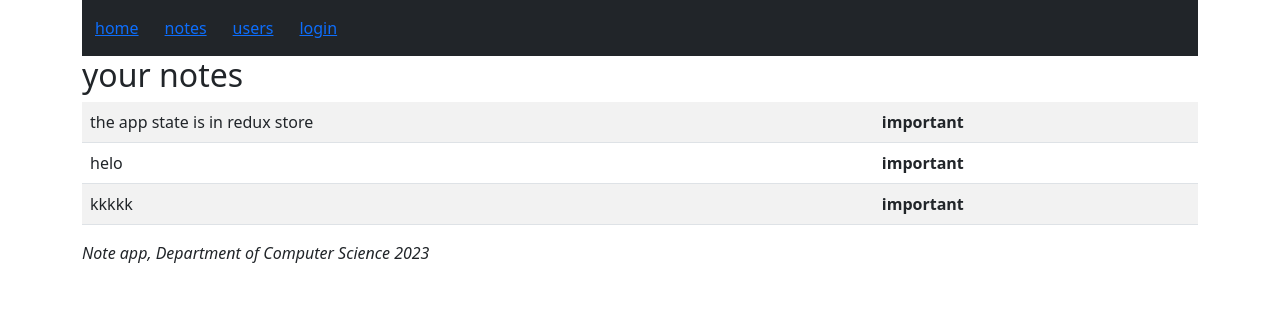
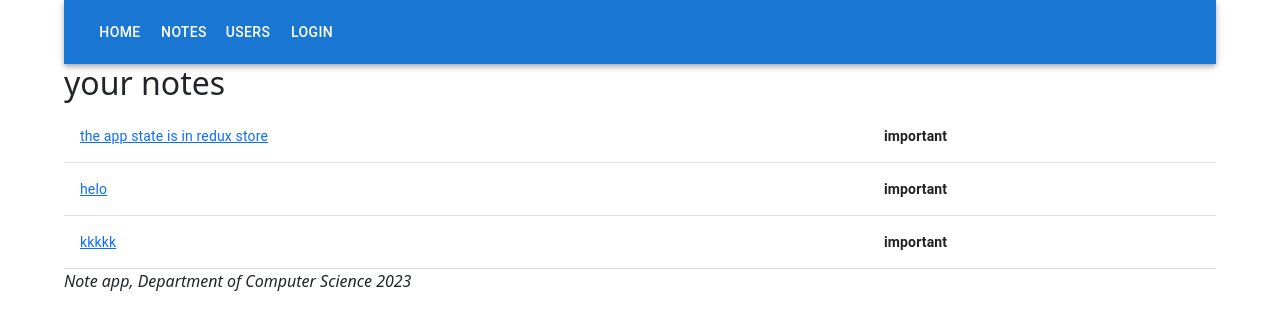
Before and after one commit to AkashSunar/fullstack-workshops, a React (Vite) app in the folder part7/react-router/: page /notes in a window 1280 px wide. Shown: the top 330 px of the page. Built offline with nearby package versions, Linux system fonts and the light colour scheme.

Commit message:
feat:CSS using material-UI

```diff
--- a/part7/react-router/package.json
+++ b/part7/react-router/package.json
@@ -23,6 +23,9 @@
     "vite": "^3.1.4"
   },
   "dependencies": {
+    "@emotion/react": "^11.11.1",
+    "@emotion/styled": "^11.11.0",
+    "@mui/material": "^5.14.10",
     "react": "^18.2.0",
     "react-bootstrap": "^2.8.0",
     "react-dom": "^18.2.0",
--- a/part7/react-router/src/App.jsx
+++ b/part7/react-router/src/App.jsx
@@ -3,7 +3,8 @@ import Notes from "./Notes";
 import Note from "./Note";
 import Login from "./Login";
 import { useState } from "react";
-import { Alert, Nav, Navbar } from "react-bootstrap";
+// import { Nav, Navbar } from "react-bootstrap";
+import { Container,Alert,AppBar,Toolbar,IconButton,Button } from "@mui/material";
 const notes = [
   {
     content: "the app state is in redux store",
@@ -45,39 +46,27 @@ const App = () => {
   };
 
   return (
-    <div className="container">
-      <Navbar collapseOnSelect expand="lg" bg="dark" variant="dark">
-        <Navbar.Toggle aria-controls="responsive-navbar-nav" />
-        <Navbar.Collapse id="responsive-navbar-nav">
-          <Nav className="me-auto">
-            <Nav.Link href="#" as="span">
-              <Link style={padding} to="/">
+    <Container>
+      <AppBar position="static">
+        <Toolbar>
+          <Button color="inherit" component={Link} to="/">
             home
-              </Link>
-            </Nav.Link>
-            <Nav.Link href="#" as="span">
-              <Link style={padding} to="/notes">
+          </Button>
+          <Button color="inherit" component={Link} to="/notes">
             notes
-              </Link>
-            </Nav.Link>
-            <Nav.Link href="#" as="span">
-              <Link style={padding} to="/users">
+          </Button>
+          <Button color="inherit" component={Link} to="/users">
             users
-              </Link>
-            </Nav.Link>
-            <Nav.Link href="#" as="span">
+          </Button>
           {user ? (
-                <em style={padding}>{user} logged in</em>
+            <em>{user} logged in</em>
           ) : (
-                <Link style={padding} to="/login">
+            <Button color="inherit" component={Link} to="/login">
               login
-                </Link>
+            </Button>
           )}
-            </Nav.Link>
-          </Nav>
-        </Navbar.Collapse>
-      </Navbar>
-
+        </Toolbar>
+      </AppBar>
       <Routes>
         <Route path="/notes/:id" element={<Note note={note} />} />
         <Route path="/notes" element={<Notes notes={notes} />} />
@@ -92,7 +81,7 @@ const App = () => {
       <div>
         <i>Note app, Department of Computer Science 2023</i>
       </div>
-    </div>
+    </Container>
   );
 };
 export default App;
--- a/part7/react-router/src/Login.jsx
+++ b/part7/react-router/src/Login.jsx
@@ -1,5 +1,6 @@
 import { useNavigate } from "react-router-dom";
-import { Form, Button } from "react-bootstrap";
+import { Form } from "react-bootstrap";
+import { TextField,Button } from "@mui/material";
 const Login = ({ setUser }) => {
   const navigate = useNavigate();
   const handleSubmit = (event) => {
@@ -10,17 +11,23 @@ const Login = ({ setUser }) => {
   return (
     <>
       <h2>Login</h2>
-      <Form onSubmit={handleSubmit}>
+      <form onSubmit={handleSubmit}>
         <Form.Group>
-          <Form.Label>username:</Form.Label>
-          <Form.Control type="text" name="username" />
-          <Form.Label>password:</Form.Label>
-          <Form.Control type="password" />
-          <Button variant="primary" type="submit">
-            login
-          </Button>
+          <div>
+            <TextField label="username" name="username" />
+          </div>
+
+          <div>
+            <TextField label="password" type="password" />
+          </div>
+
+          <div>
+            <Button variant="contained" color="primary" type="submit">
+              login
+            </Button>
+          </div>
         </Form.Group>
-      </Form>
+      </form>
     </>
   );
 };
--- a/part7/react-router/src/Notes.jsx
+++ b/part7/react-router/src/Notes.jsx
@@ -1,24 +1,26 @@
 import { Link } from "react-router-dom";
-import { Table } from "react-bootstrap";
+// import { Table } from "react-bootstrap";
+import { TableContainer,Table,TableBody,TableCell,TableRow} from "@mui/material";
 const Notes = ({ notes }) => {
   return (
     <>
       <h2>your notes</h2>
-      <Table striped>
-        <tbody>
-          {notes.map((note) => (
-            <tr key={note.id}>
-              <td>
-                <Link to={`/notes/${note.id}`}></Link>
-                {note.content}
-              </td>
-              <td>
-                <strong>{note.important ? "important" : ""}</strong>
-              </td>
-            </tr>
-          ))}
-        </tbody>
-      </Table>
+      <TableContainer>
+        <Table>
+          <TableBody>
+            {notes.map((note) => (
+              <TableRow key={note.id}>
+                <TableCell>
+                  <Link to={`/notes/${note.id}`}> {note.content}</Link>
+                </TableCell>
+                <TableCell>
+                  <strong>{note.important ? "important" : ""}</strong>
+                </TableCell>
+              </TableRow>
+            ))}
+          </TableBody>
+        </Table>
+      </TableContainer>
     </>
   );
 };
```
Lines whose indentation alone changed are shown as unchanged.
